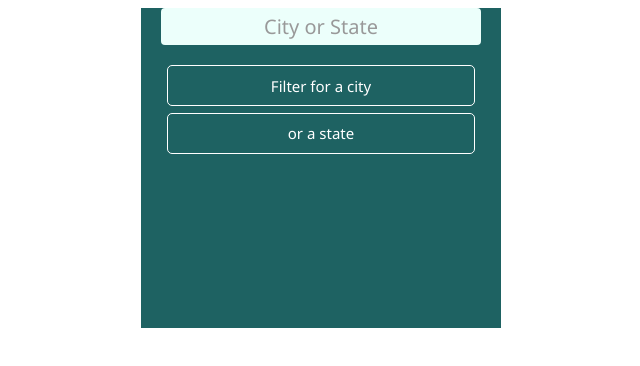
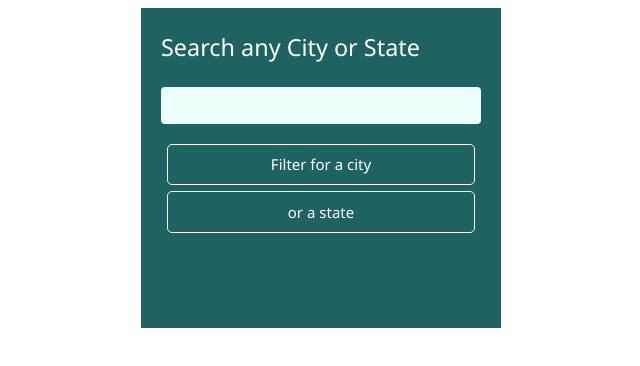
Before and after one commit to kamalshcs/Type_ahead, a plain HTML site: page index.html in a window 1280 px wide. Shown: the whole page, without its empty margins (319-959 px from the left). Drawn offline with Linux system fonts and the light colour scheme; no server answers.

Commit message:
Update index.html

```diff
--- a/index.html
+++ b/index.html
@@ -2,15 +2,17 @@
     <head>
         <title>Type Ahead</title>
         <link rel="stylesheet" href="css/style.css">
+        <meta name="viewport" content="width=device-width, initial-scale=1.0">
     </head>
 
     <body>
 
         <form class="search-form">
+            <h3 style="font-weight:normal;">Search any City or State</h3>
 
-            <input type="text" class="search" placeholder="City or State">
+            <input type="text" class="search">
 
-            <ul class="suggestions flex-item">
+            <ul class="suggestions ">
               <li>Filter for a city</li>
               <li>or a state</li>
             </ul>
```
